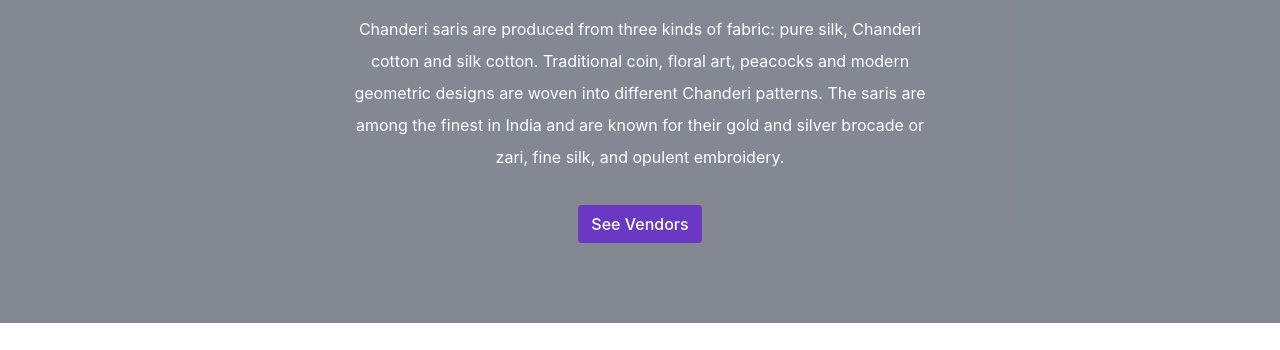
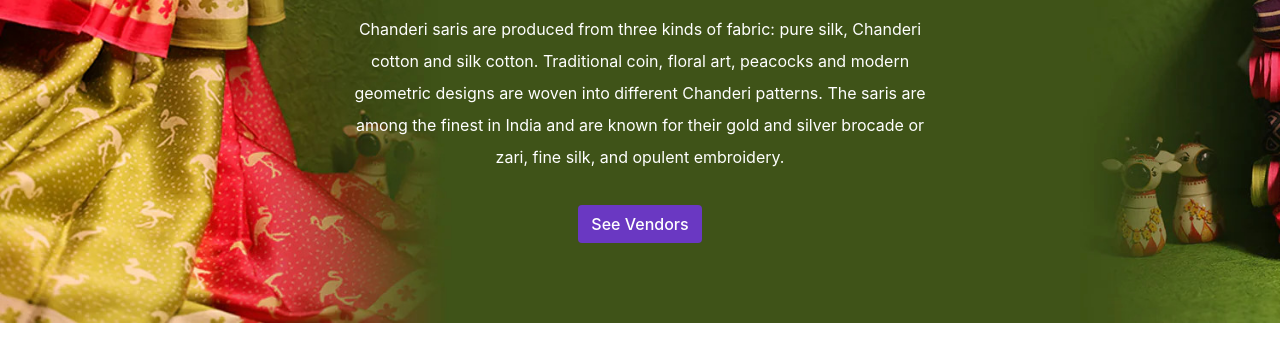
Before and after one commit to Bindu2905/HandloomHouse, a plain HTML site: page chanderi-Silk.html in a window 1280 px wide. Shown: the part 273-623 px from the top of the page. Drawn offline with nearby package versions, Linux system fonts and the light colour scheme; a script that the page names is missing.

Commit message:
Update styles.css

```diff
--- a/styles.css
+++ b/styles.css
@@ -171,7 +171,7 @@ nav {
   position: relative;
   isolation: isolate;
   overflow: hidden;
-  background-image: url("assets/Backgroundimage2.jpg");
+  background-image: url("Backgroundimage2.jpg");
   background-size: cover;
   background-repeat: no-repeat;
   background-color: rgba(65, 73, 89, .65);
@@ -181,7 +181,7 @@ nav {
   position: relative;
   isolation: isolate;
   overflow: hidden;
-  background-image: url("assets/kanjeepurambanner.jpg");
+  background-image: url("kanjeepurambanner.jpg");
   background-size: cover;
   background-repeat: no-repeat;
   background-color: rgba(65, 73, 89, .65);
@@ -190,7 +190,7 @@ nav {
   position: relative;
   isolation: isolate;
   overflow: hidden;
-  background-image: url("assets/chenderibanner.jpg");
+  background-image: url("chenderibanner.jpg");
   background-size: cover;
   background-repeat: no-repeat;
   background-color: rgba(65, 73, 89, .65);
@@ -199,7 +199,7 @@ nav {
   position: relative;
   isolation: isolate;
   overflow: hidden;
-  background-image: url("assets/chenderibanner.jpg");
+  background-image: url("chenderibanner.jpg");
   background-size: cover;
   background-repeat: no-repeat;
   background-color: rgba(65, 73, 89, .65);
@@ -208,7 +208,7 @@ nav {
   position: relative;
   isolation: isolate;
   overflow: hidden;
-  background-image: url("assets/banaraibanner.jpg");
+  background-image: url("banaraibanner.jpg");
   background-size: cover;
   background-repeat: no-repeat;
   background-color: rgba(65, 73, 89, .65);
```
